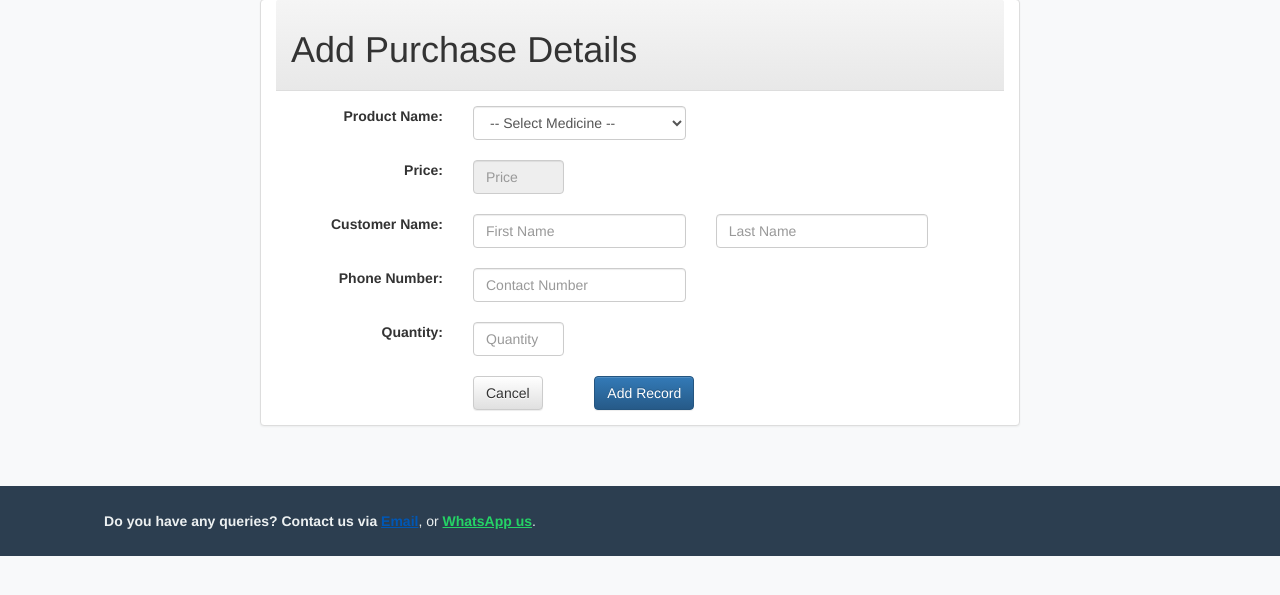
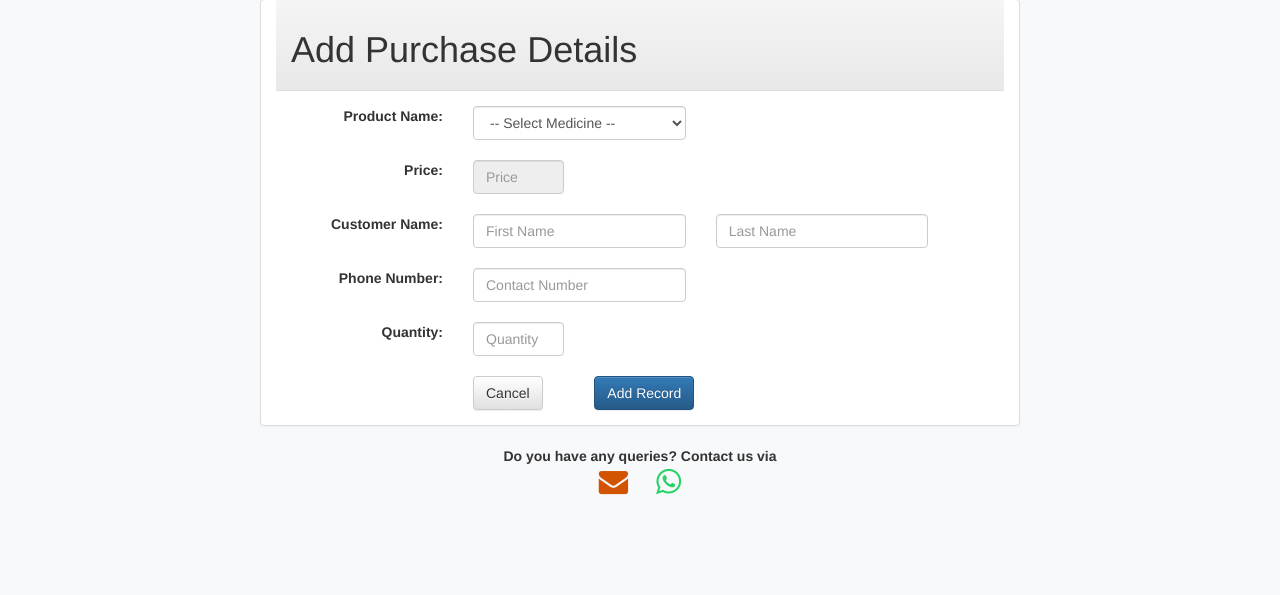
Before and after one commit to InfinityAbir/Maa-Medicine-Store, a Django app: page /pharma/purchaseform/ in a window 1280 px wide. Shown: the part 71-666 px from the top of the page. Run offline with Django 3.2, Linux system fonts and the light colour scheme; data comes from the database, SQL or seed files in the repository; some libraries are stand-ins or nearby versions.

Commit message:
Update purchase.html

```diff
--- a/pharma/templates/pharma/purchase.html
+++ b/pharma/templates/pharma/purchase.html
@@ -8,7 +8,10 @@
   <!-- Bootstrap 3 -->
   <link rel="stylesheet" href="{% static 'pharma/css/bootstrap.min.css' %}" />
   <link rel="stylesheet" href="{% static 'pharma/css/bootstrap-theme.min.css' %}" />
-
+   <link
+  rel="stylesheet"
+  href="https://cdnjs.cloudflare.com/ajax/libs/font-awesome/4.7.0/css/font-awesome.min.css"
+/>
   <!-- Custom inline style -->
   <style>
     body {
@@ -52,20 +55,20 @@
     .alert {
       border-radius: 8px;
     }
-    footer {
-      background: #2c3e50;
-      color: #ecf0f1;
-      padding: 25px 15px;
-      margin-top: 40px;
-    }
-    footer a {
-      color: #1abc9c;
-      transition: 0.3s;
-    }
-    footer a:hover {
-      color: #16a085;
-      text-decoration: none;
-    }
+   /* Footer */
+      #contact a {
+        color: #1abc9c;
+        font-size: 22px;
+        margin: 0 12px;
+        display: inline-block;
+        transition: transform 0.3s, color 0.3s, text-shadow 0.3s;
+      }
+      #contact a:hover {
+        color: #16a085;
+        transform: scale(1.4) rotate(10deg);
+        text-shadow: 1px 1px 5px rgba(0, 0, 0, 0.3);
+        text-decoration: none;
+      }
     /* ✅ Better spacing between label and fields */
     .form-label {
       display: flex;
@@ -356,17 +359,19 @@
   </div>
 
   <!-- Footer -->
-  <footer id="contact" class="container-fluid text-center">
-    <div class="row">
-      <div class="left-footer col-lg-6">
+   <footer id="contact" class="bg-light py-3 text-center fixed-bottom">
+      <div class="container">
         <span class="footer-text">
-          <strong>Do you have any queries? Contact us via </strong>
-          <a href="mailto:abirha3896@gmail.com" style="color: #0057b5; text-decoration: underline"><strong>Email</strong></a>, or
-          <a href="https://wa.me/8801701554707" target="_blank" style="color: #25d366; text-decoration: underline"><strong>WhatsApp us</strong></a>.
+          <strong>Do you have any queries? Contact us via </strong></br>
+          <a href="mailto:abirha3896@gmail.com" class="mx-2" title="Email">
+            <i class="fa fa-envelope fa-lg" style="color: #d35400"></i>
+          </a>
+          <a href="https://wa.me/8801701554707" target="_blank" class="mx-2" title="WhatsApp">
+           <i class="fa fa-whatsapp fa-lg" style="color: #25d366"></i>
+          </a>
         </span>
       </div>
-    </div>
-  </footer>
+    </footer>
 
   <!-- JS for auto-fill price -->
   <script>
```
